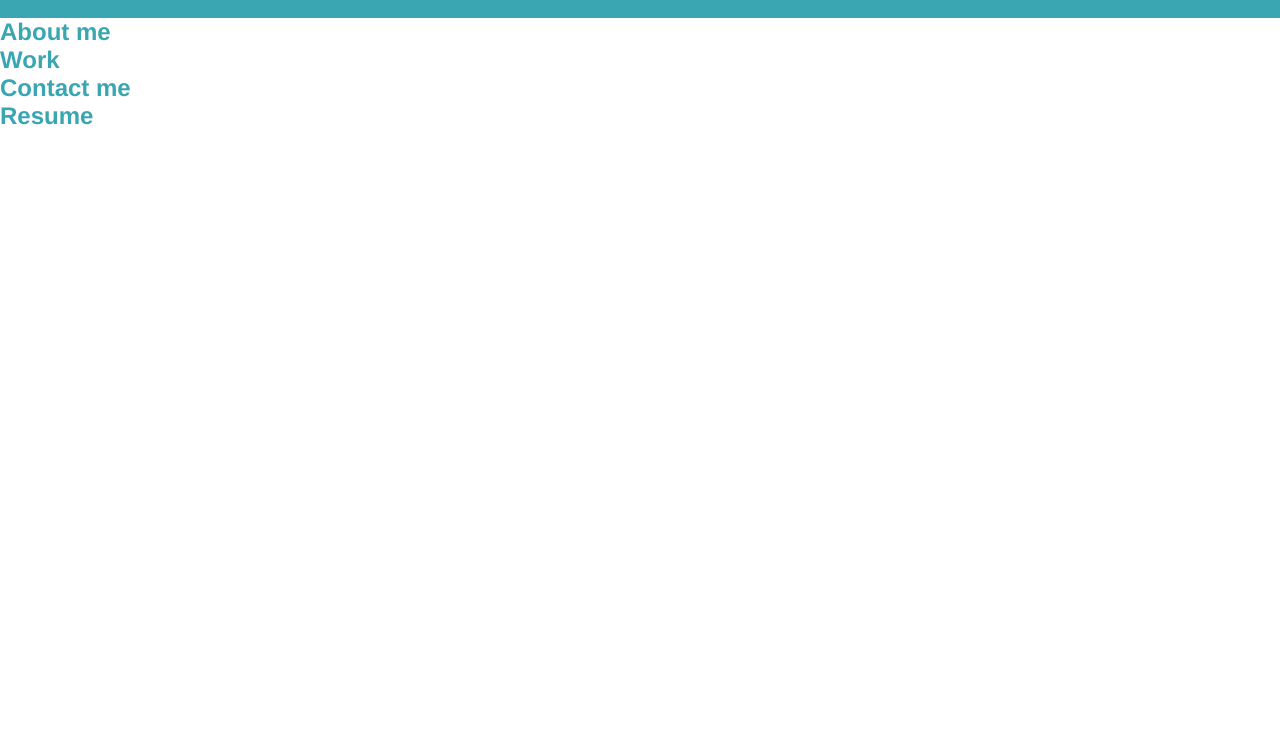
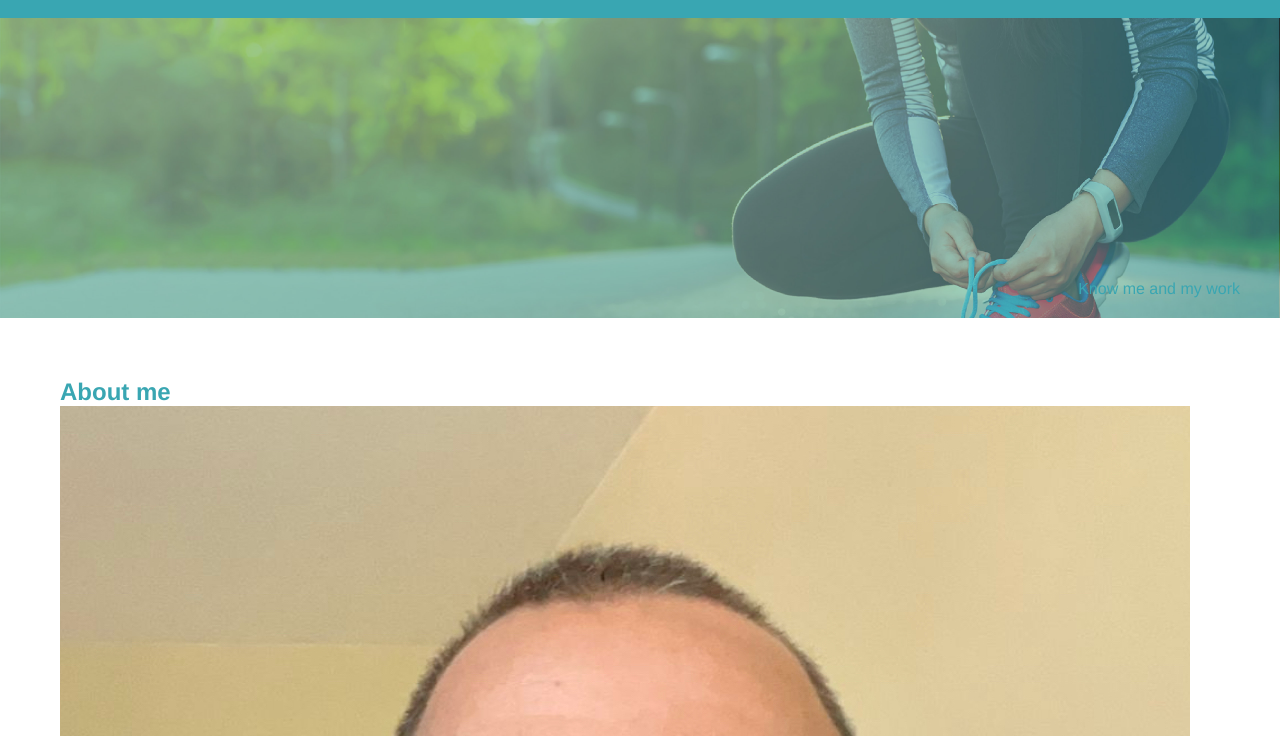
Before and after one commit to raf203/portfolio, a plain HTML site: page index.html in a window 1280 px wide. Shown: the part 64-800 px from the top of the page. Drawn offline with Linux system fonts and the light colour scheme.

Commit message:
add photo profile

```diff
--- a/assets/css/style.css
+++ b/assets/css/style.css
@@ -1,6 +1,7 @@
 * {
     margin: 0;
     padding: 0;
+    box-sizing: border-box;
   }
 
 body {
@@ -41,3 +42,25 @@ header h1 {
     font-weight: lighter;
     font-size: 22px;
   }
+
+    /* Styles to Hero */
+  .hero {
+    background-image: url("../images/hero-bg.jpeg");
+    height: 300px;
+    background-size: cover;
+    background-position: center;
+    position: relative;
+  }
+
+  .hero p {
+      text-align: right;
+      position: absolute;
+      bottom: 20px;
+      right: 40px;
+  }
+  /* End styles to Hero */
+
+  section {
+    padding: 60px;
+
+  }
--- a/index.html
+++ b/index.html
@@ -29,27 +29,34 @@
     </nav>
 </header>
 
-    <!-- hero/jumbotron -->
-<section>
-</section>
+<section class="hero">
+    <div>
+      <p>Know me and my work</p>
+    </div>
+  </section>
+
 
 <!-- "About me" section -->
-<section>
+<section id="about-me">
   <h2>About me</h2>
+  <div>
+    <img src="./assets/images/rafael.jpg" alt="Rafael's picture" />
+    <p>You're already here, so why not?</p>
+  </div>
 </section>
 
 <!-- "Work me section"-->
-<section>
+<section id="work">
   <h2>Work</h2>
 </section>
 
 <!-- "Contact me" section -->
-<section>
+<section id="contact-me">
   <h2>Contact me</h2>
 </section>
 
 <!-- "Resume" section -->
-<section>
+<section id="resume">
   <h2>Resume</h2>
 </section>
 
```
Also changed, not shown: assets/images/rafael.jpg (added).
